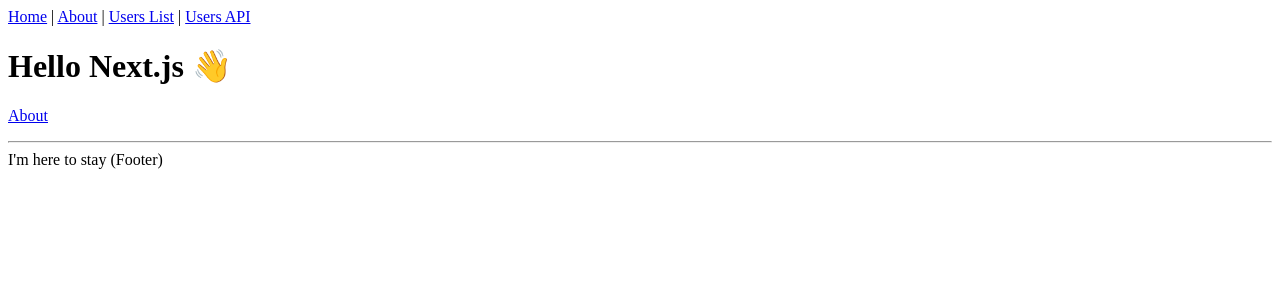
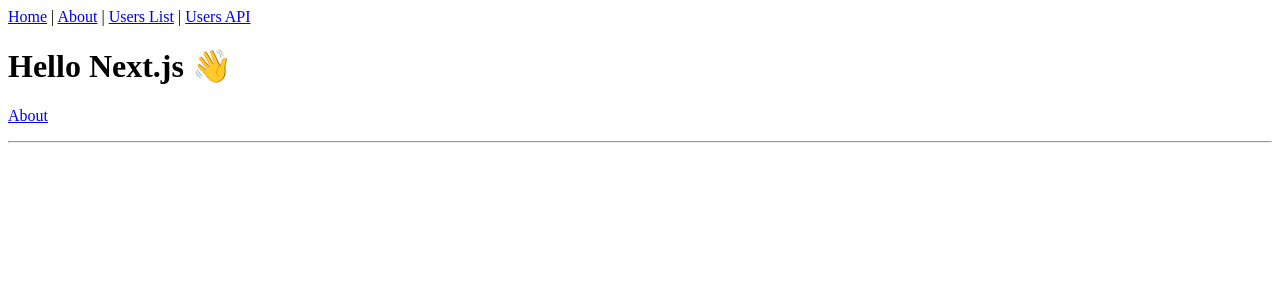
Before and after one commit to sjohns21/ina, a Next.js app: page / in a window 1280 px wide. Shown: the top 300 px of the page. Built offline with nearby package versions, Linux system fonts and the light colour scheme.

Commit message:
rm footer

```diff
--- a/components/Layout.tsx
+++ b/components/Layout.tsx
@@ -1,4 +1,4 @@
-import React, { ReactNode } from 'react'
+import React, {ReactNode} from 'react'
 import Link from 'next/link'
 import Head from 'next/head'
 
@@ -7,12 +7,12 @@
   title?: string
 }
 
-const Layout = ({ children, title = 'This is the default title' }: Props) => (
+const Layout = ({children, title = 'This is the default title'}: Props) => (
   <div>
     <Head>
       <title>{title}</title>
-      <meta charSet="utf-8" />
-      <meta name="viewport" content="initial-scale=1.0, width=device-width" />
+      <meta charSet="utf-8"/>
+      <meta name="viewport" content="initial-scale=1.0, width=device-width"/>
     </Head>
     <header>
       <nav>
@@ -23,8 +23,7 @@
     </header>
     {children}
     <footer>
-      <hr />
-      <span>I'm here to stay (Footer)</span>
+      <hr/>
     </footer>
   </div>
 )
```
